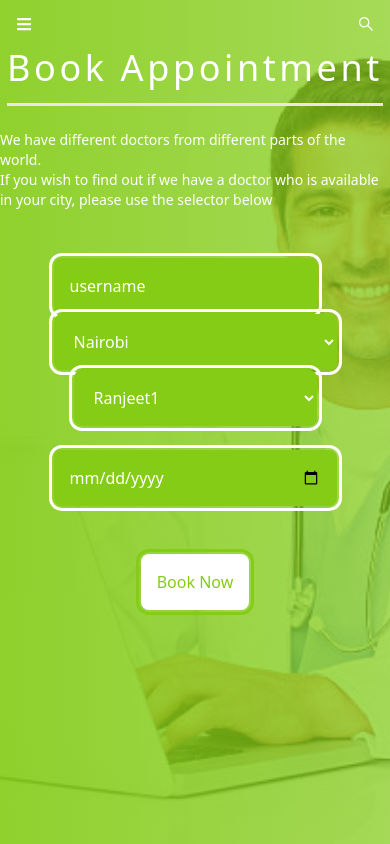
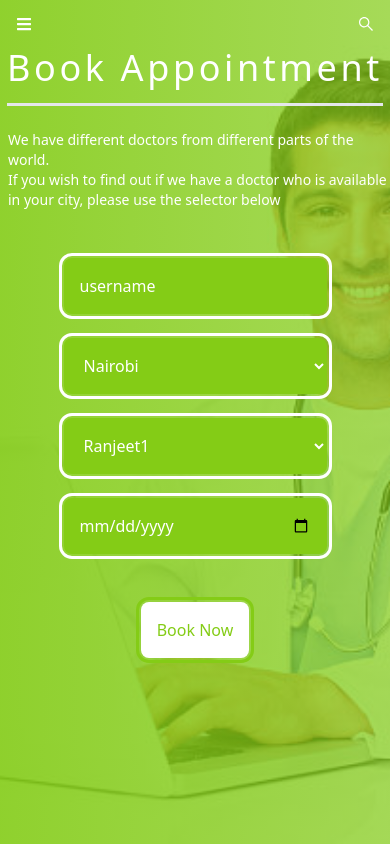
Before and after one commit to Chimwemwe-127001/book-appointment-frontend, a React (Create React App) app: page /reserve in a window 390 px wide. Built offline with nearby package versions, Linux system fonts and the light colour scheme.

Commit message:
Add styling for mobile version

```diff
--- a/src/pages/ReserveForm.js
+++ b/src/pages/ReserveForm.js
@@ -18,7 +18,7 @@ const ReserveForm = () => (
         </h4>
       </div>
       <div className="flex justify-center">
-        <p className="text-sm mt-4">
+        <p className="text-sm mt-4 ml-2">
           We have different doctors from different parts of the world.
           <br />
           If you wish to find out if we have a doctor who is available
@@ -27,14 +27,14 @@ const ReserveForm = () => (
       </div>
       <div className="mt-5 flex justify-center">
         <form action="/#" className="flex flex-col lg:block">
-          <input type="text" value="username" className="mr-5 p-3 bg-lime-500 rounded-lg outline outline-offset-2 outline-3" />
-          <select name="cities" id="cities" className="p-3 bg-lime-500 rounded-lg outline outline-offset-2 outline-3">
+          <input type="text" value="username" className="lg:mr-5 mb-4 p-3 bg-lime-500 rounded-lg outline outline-offset-2 outline-3" />
+          <select name="cities" id="cities" className="p-3 mb-4 bg-lime-500 rounded-lg outline outline-offset-2 outline-3">
             <option value="Nairobi">Nairobi</option>
             <option value="Delhi">Delhi</option>
             <option value="Abuja">Abuja</option>
             <option value="Lusaka">Lusaka</option>
           </select>
-          <select name="availableDoctors" id="availableDoctors" className="ml-5 mr-5 p-3 bg-lime-500 rounded-lg outline outline-offset-2 outline-3">
+          <select name="availableDoctors" id="availableDoctors" className="lg:ml-5 lg:mr-5 p-3 bg-lime-500 rounded-lg outline outline-offset-2 outline-3">
             <option value="Ranjeet"> Ranjeet1 </option>
             <option value="Ranjeet"> Ranjeet2 </option>
             <option value="Ranjeet"> Ranjeet3 </option>
```
